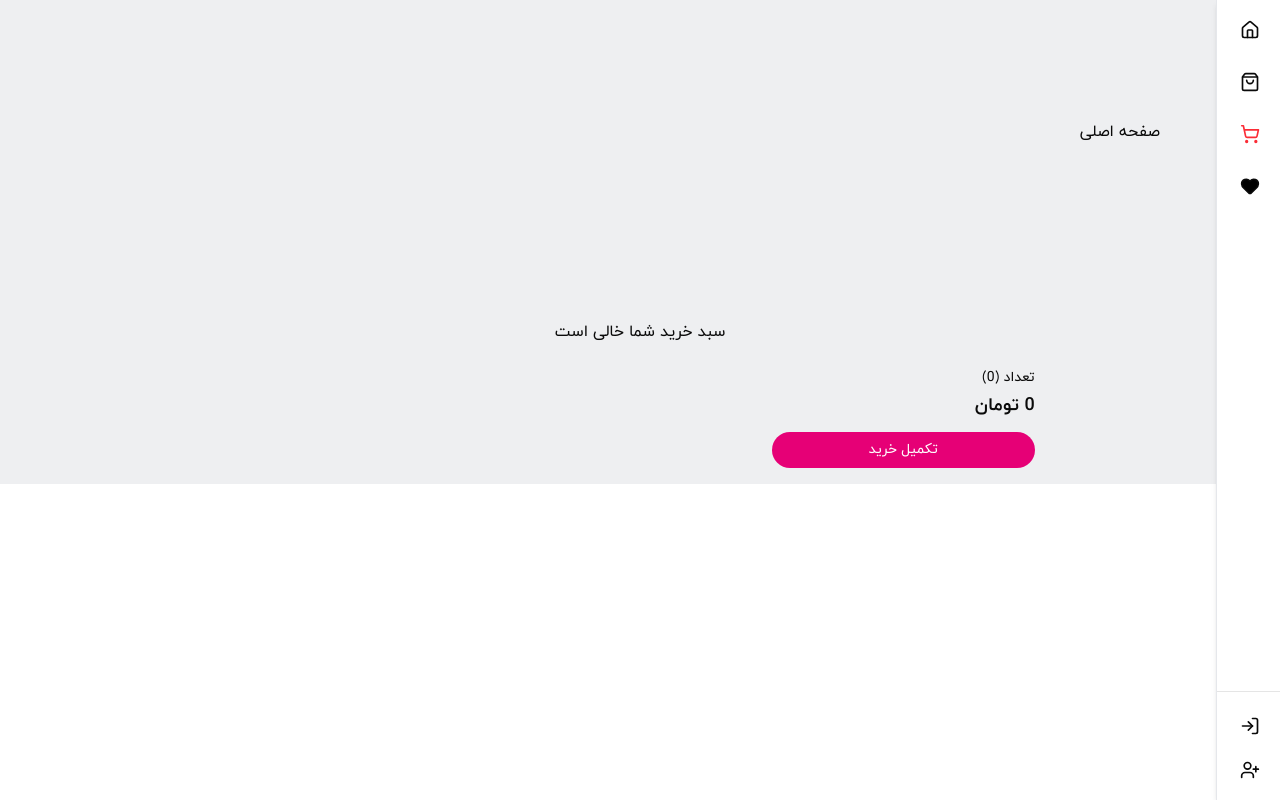
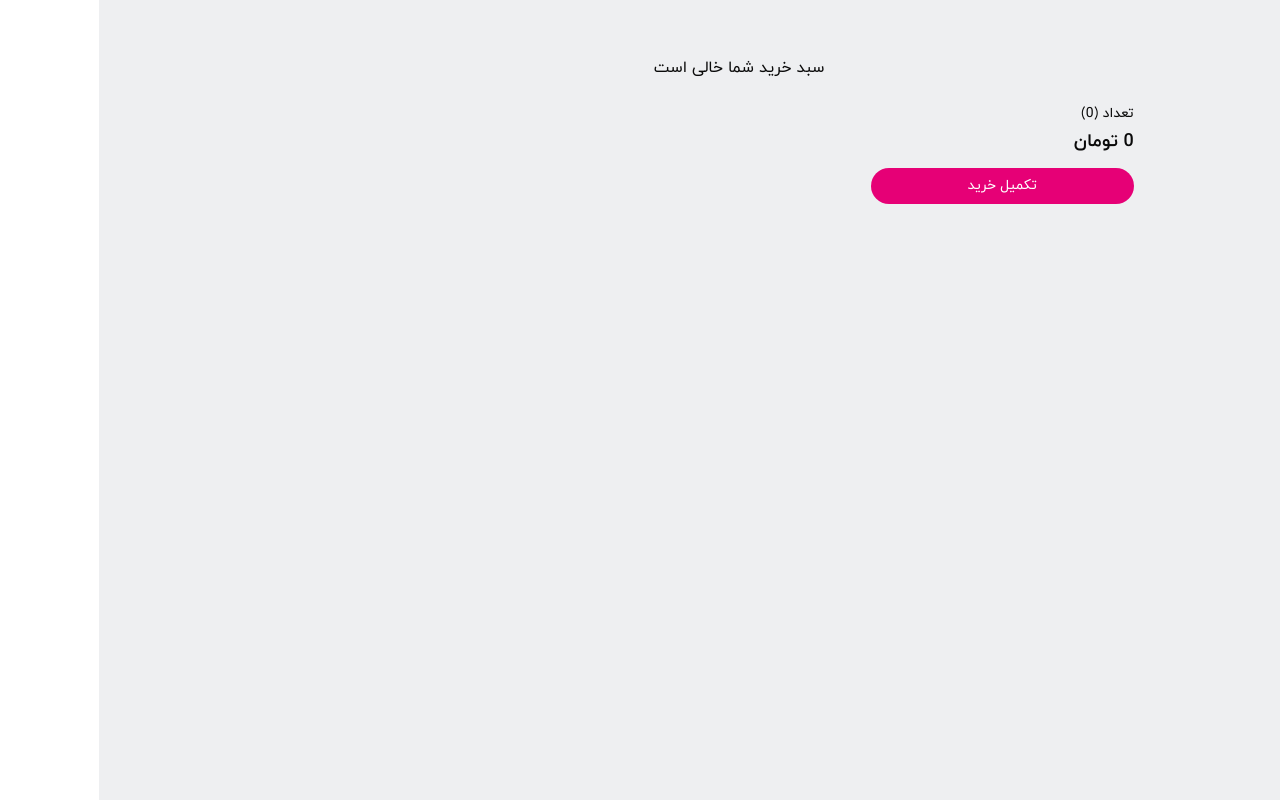
Before and after one commit to zahrabayattt/e-commerce, a React (Vite) app: page /cart in a window 1280 px wide. Built offline with nearby package versions, Linux system fonts and the light colour scheme.

Commit message:
fix: :bug: Layout & CartPage UI improvements
#11

```diff
--- a/src/App.tsx
+++ b/src/App.tsx
@@ -8,7 +8,7 @@ function App() {
     <>
       <BrowserRouter>
         <Layout>
-          <div>صفحه اصلی</div>
+          <> </>
         </Layout>
         <Routes>
           {/* I commented Button component which was implanted as an instant
--- a/src/Layout.tsx
+++ b/src/Layout.tsx
@@ -6,9 +6,9 @@ type LayoutProps = {
 
 const Layout = ({ children }: LayoutProps) => {
   return (
-    <div className="overflow-y-hidden flex-1 bg-[#EEEFF1]">
+    <div className="overflow-y-hidden">
       <Navbar />
-      <main className="p-30">{children}</main>
+      <main className="pr-30">{children}</main>
     </div>
   );
 };
--- a/src/pages/CartPage.tsx
+++ b/src/pages/CartPage.tsx
@@ -7,7 +7,7 @@ const CartPage = () => {
   const totalPrice = cartItems.reduce((total, item) => total + item.price * item.quantity, 0);
 
   return (
-    <div className="bg-[#EEEFF1] w-full">
+    <div className="bg-[#EEEFF1] w-full h-screen">
       <div className="w-2/3 py-4 mx-auto">
         {cartItems.length === 0 ? (
           <p className="text-center mt-10 mx-auto">سبد خرید شما خالی است</p>
```
